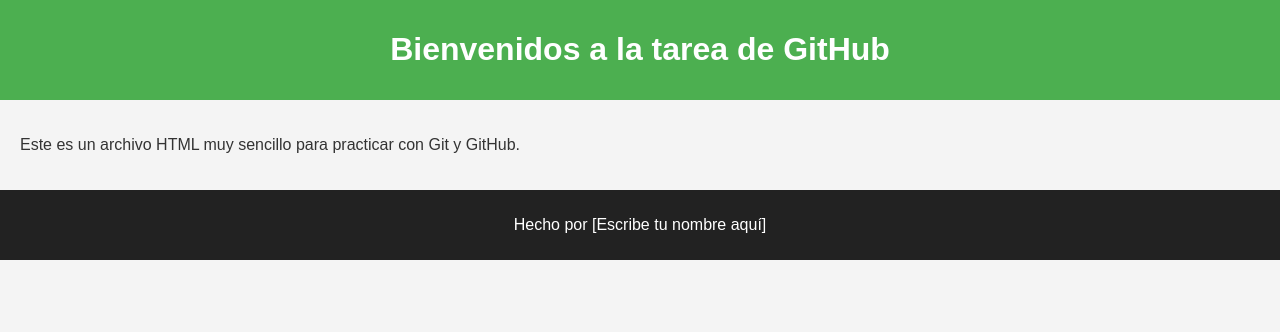
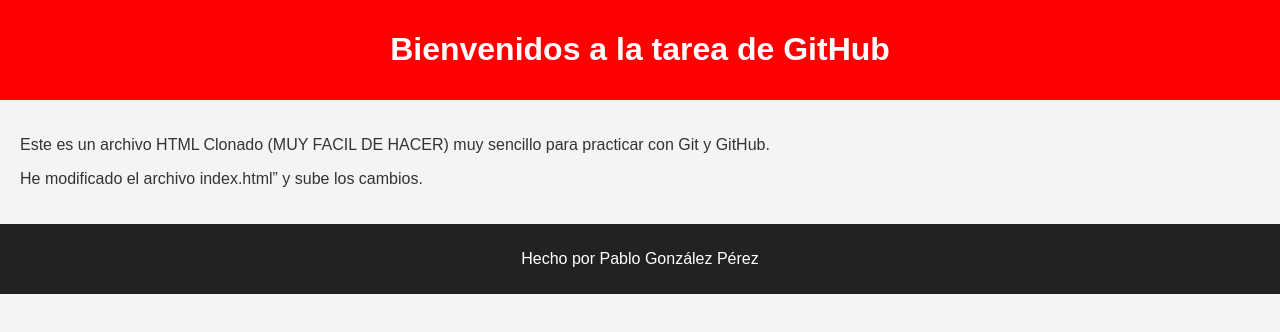
Before and after one commit to pablooskii/PruebaGit, a plain HTML site: page index.html in a window 1280 px wide. Drawn offline with Linux system fonts and the light colour scheme.

Commit message:
Clonado y modificado

```diff
--- a/index.html
+++ b/index.html
@@ -12,11 +12,12 @@
 <h1>Bienvenidos a la tarea de GitHub</h1>
 </header>
 <section>
-<p>Este es un archivo HTML muy sencillo para practicar con
+<p>Este es un archivo HTML Clonado (MUY FACIL DE HACER) muy sencillo para practicar con
 Git y GitHub.</p>
+<p>He modificado el archivo index.html” y sube los cambios.</p>
 </section>
 <footer>
-<p>Hecho por [Escribe tu nombre aquí]</p>
+<p>Hecho por Pablo González Pérez</p>
 </footer>
 </body>
 </html>
--- a/style.css
+++ b/style.css
@@ -6,7 +6,7 @@
     padding: 0;
     }
     header {
-    background-color: #4CAF50;
+    background-color: red;
     color: white;
     text-align: center;
     padding: 10px;
```
